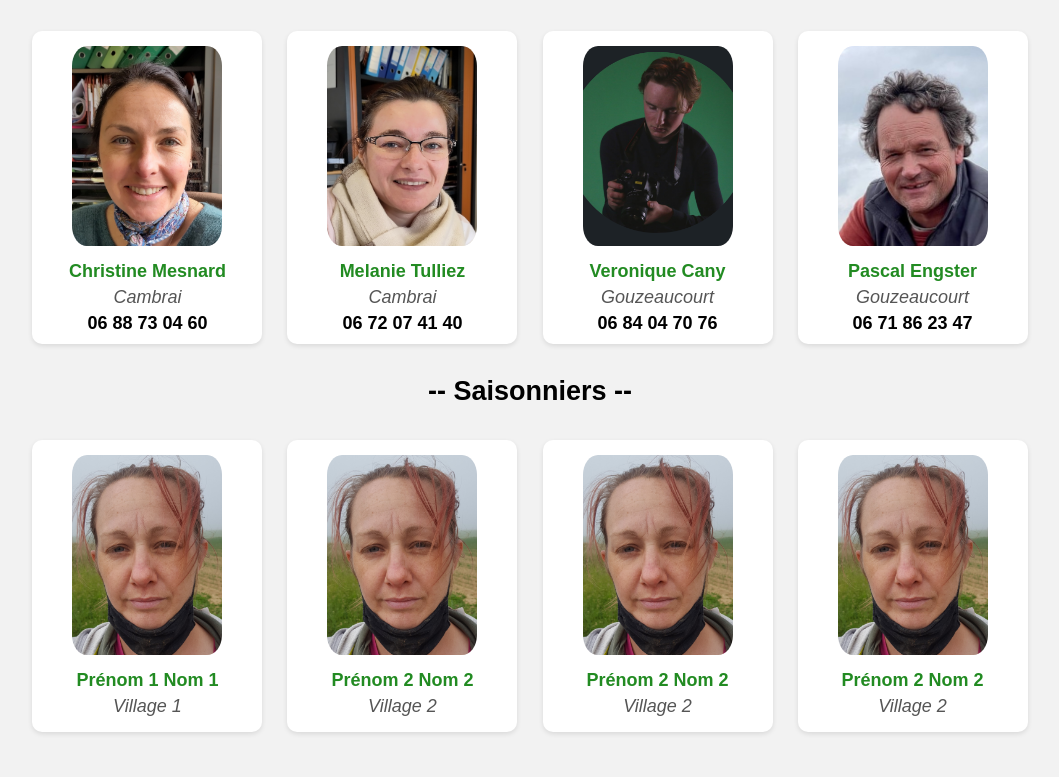
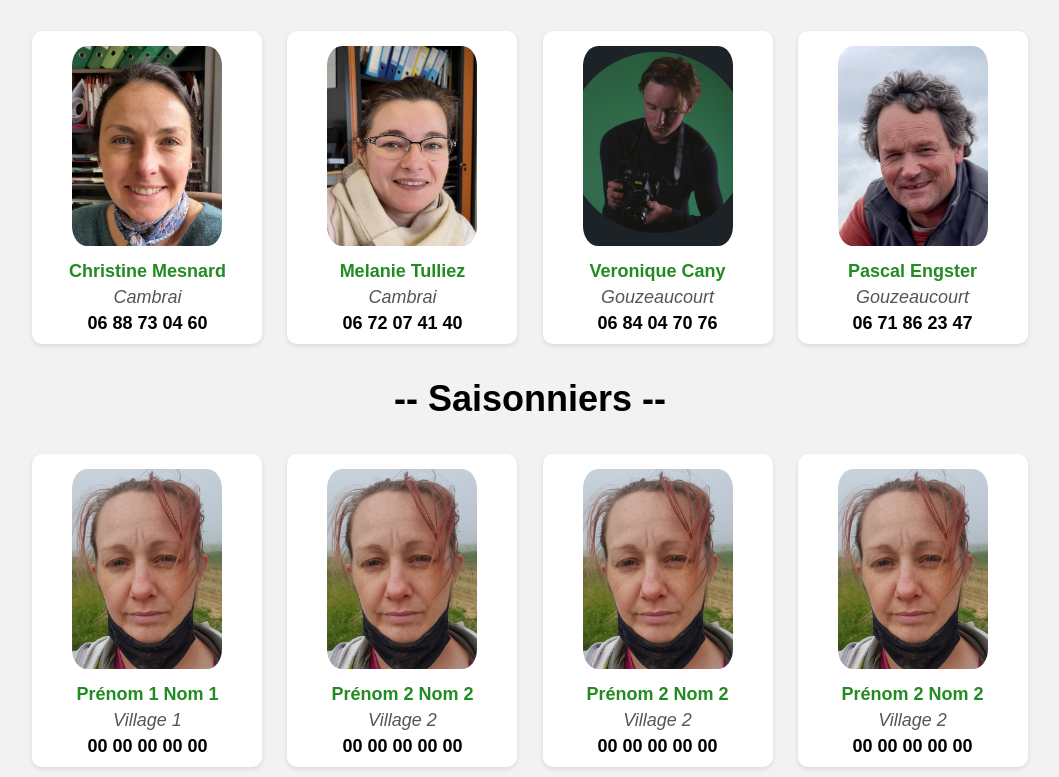
Before and after one commit to EngsterFelix/TrombinoscopeGE, a plain HTML site: page index.HTML in a window 1280 px wide. Shown: the part 1483-2260 px from the top of the page, without its empty margins (110-1169 px from the left). Before the commit the page ends 2225 px from the top, so only its background shows below. Drawn offline with nearby package versions, Linux system fonts and the light colour scheme; files whose address does not match are found by name.

Commit message:
ajoutetel

```diff
--- a/employe.json
+++ b/employe.json
@@ -3,27 +3,32 @@
       "photo": "./photo/christelle.jpg",
       "nom": "Nom 1",
       "prenom": "Prénom 1",
-      "village": "Village 1"
+      "village": "Village 1",
+      "telephone" : "00 00 00 00 00"
     },
     {
       "photo": "./photo/christelle.jpg",
       "nom": "Nom 2",
       "prenom": "Prénom 2",
-      "village": "Village 2"
+      "village": "Village 2",
+      "telephone" : "00 00 00 00 00"
+
     }
     ,
     {
       "photo": "./photo/christelle.jpg",
       "nom": "Nom 2",
       "prenom": "Prénom 2",
-      "village": "Village 2"
+      "village": "Village 2",
+      "telephone" : "00 00 00 00 00"
     }
     ,
     {
       "photo": "./photo/christelle.jpg",
       "nom": "Nom 2",
       "prenom": "Prénom 2",
-      "village": "Village 2"
+      "village": "Village 2",
+      "telephone" : "00 00 00 00 00"
     }
 
 
--- a/index.HTML
+++ b/index.HTML
@@ -197,7 +197,7 @@
     </div>
 
     <div id="seasonal-employees">
-        <h2>-- Saisonniers --</h2>
+        <h1>-- Saisonniers --</h1>
 
         <script src="https://code.jquery.com/jquery-3.6.0.min.js"></script>
 
@@ -215,6 +215,7 @@
                 <img class="employee-photo" src="${employee.photo}" alt="Photo de ${employee.nom} ${employee.prenom}">
                 <div class="employee-name">${employee.prenom} ${employee.nom}</div>
                 <div class="employee-village">${employee.village}</div>
+                <div class="employee-tel">${employee.telephone}</div>
                 </div>
             `;
 
```
